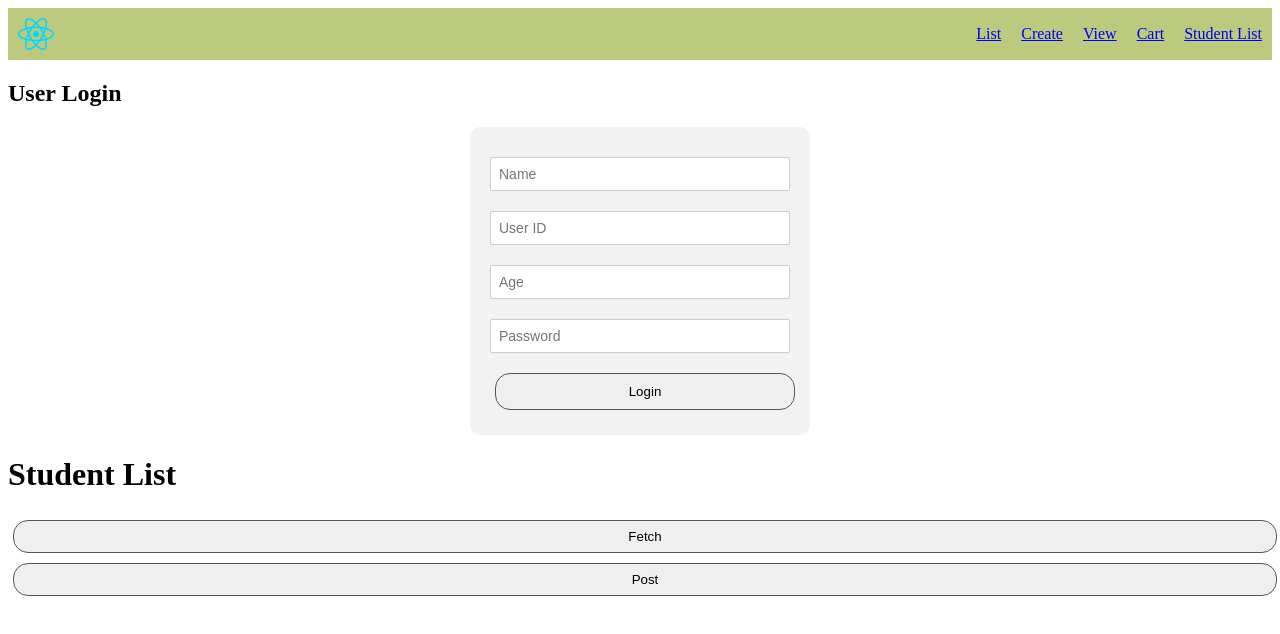
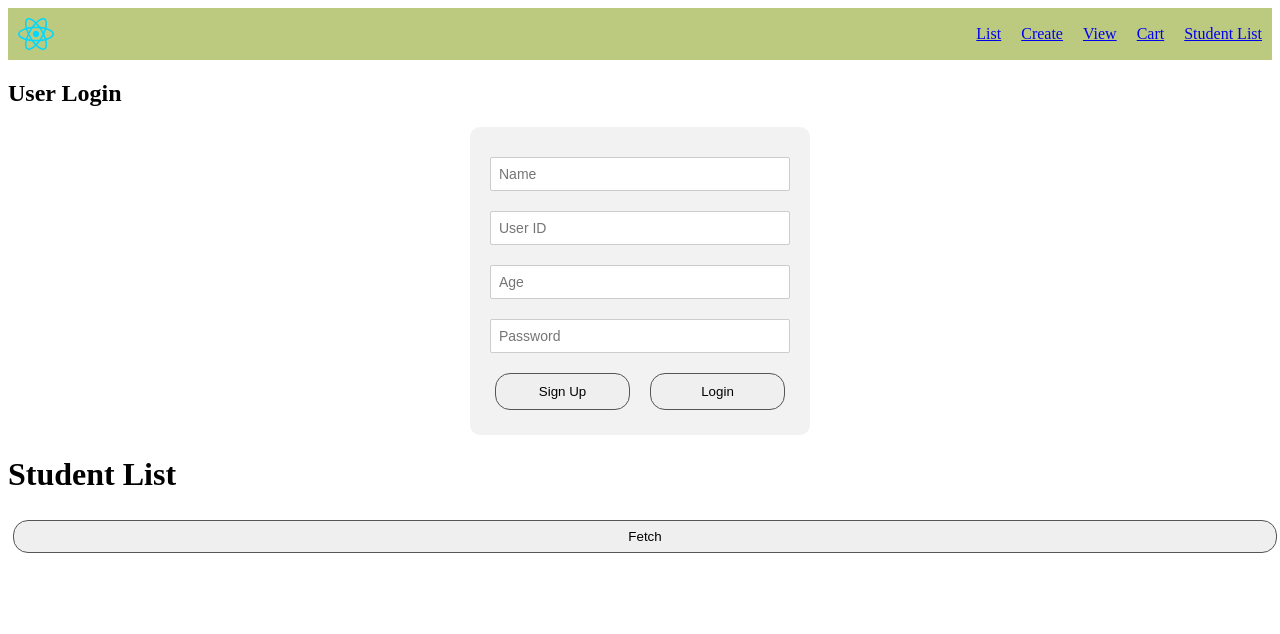
Before and after one commit to VISHVESWRA/react, a React (Vite) app: page /student in a window 1280 px wide. Shown: the top 634 px of the page. Built offline with nearby package versions, Linux system fonts and the light colour scheme.

Commit message:
fix: login

```diff
--- a/package.json
+++ b/package.json
@@ -31,6 +31,6 @@
     "eslint-plugin-react-refresh": "^0.4.20",
     "gh-pages": "^6.3.0",
     "globals": "^16.3.0",
-    "vite": "^7.0.4"
+    "vite": "^7.1.1"
   }
 }
--- a/src/api/Student.js
+++ b/src/api/Student.js
@@ -1,12 +1,17 @@
 import { createAsyncThunk } from "@reduxjs/toolkit";
 
-export const fetchStudent = createAsyncThunk('students/fetchStudent', async () => {
+export const fetchStudent = createAsyncThunk(
+  "students/fetchStudent",
+  async () => {
     const list = await fetch(`http://localhost:9000/students`);
     const data = await list?.json();
     return data;
-})
+  }
+);
 
-export const postData = createAsyncThunk('students/postData', async (newData) => {
+export const postData = createAsyncThunk(
+  "students/postData",
+  async (newData) => {
     // const list = await fetch('http://localhost:9000/students/add', {
     //     method: "POST",
     //     headers: {
@@ -18,14 +23,30 @@ export const postData = createAsyncThunk('students/postData', async (newData) =>
     // alert('Student added')
     // return data
 
-    const query = JSON.stringify(newData)
+    const query = JSON.stringify(newData);
 
     const list = await fetch(`http://localhost:9000/students/add?data=${query}`)
-                            .then(response => response.json())
-                            .then(data=> alert(data.error))
-                            .catch(e => {
-                                alert(e)
-                            })
+      .then((response) => response.json())
+      .then((data) => alert(data.error))
+      .catch((e) => {
+        alert(e);
+      });
     const data = await list?.json();
     return data;
-})
+  }
+);
+
+export const signin = createAsyncThunk("students/signIn", async (data) => {
+  const query = JSON.stringify(data);
+
+  const response = await fetch(
+    `http://localhost:9000/students/signIn?data=${query}`
+  )
+    .then((res) => res.json())
+    .catch((e) => {
+      alert(e);
+    });
+
+  const getting = await response?.json();
+  return getting;
+});
--- a/src/student/StudentList.jsx
+++ b/src/student/StudentList.jsx
@@ -1,44 +1,67 @@
 import { useDispatch } from "react-redux";
-import { fetchStudent, postData } from "../api/Student";
-import './StudentList.css'
+import { fetchStudent, postData, signin } from "../api/Student";
+import "./StudentList.css";
 import { useForm } from "react-hook-form";
 
 function StudentList() {
+  const dispatch = useDispatch();
+  const {
+    register,
+    handleSubmit,
+    formState: { errors },
+  } = useForm();
 
-    const dispatch = useDispatch();
-    const { register, handleSubmit, formState: errors } = useForm();
+  const signUp = (data) => {
+    console.log(data);
+    dispatch(postData(data));
+  };
 
-    const newData = {
-        "name": "Anito",
-        "id": "S004",
-        "age": 21,
-        "password": "pass123"
-    }
-
-    const submit = (data) => {
+  const signIn = (data) => {
     console.log(data);
-        dispatch(postData(data))
-    }
+    dispatch(signin(data));
+  };
 
   return (
     <>
       <h2>User Login</h2>
-            <form onSubmit={handleSubmit(submit)}>
-                <input type="text" id="name" placeholder="Name" {...register('name', { required: 'Required' })} />
+      <form>
+        <>
+          <input
+            type="text"
+            id="name"
+            placeholder="Name"
+            {...register("name", { required: "Required" })}
+          />
           {errors.name && <p>{errors.name.message}</p>}
-                <input type="text" id="id" placeholder="User ID"  {...register('id')} />
-                <input type="number" id="age" placeholder="Age"  {...register('age')} />
-                <input type="password" id="password" placeholder="Password"  {...register('password')} />
-                <button type="submit">Login</button>
+        </>
+        <input type="text" id="id" placeholder="User ID" {...register("id")} />
+        <input type="number" id="age" placeholder="Age" {...register("age")} />
+        <>
+          <input
+            type="password"
+            id="password"
+            placeholder="Password"
+            {...register("password", { required: "Required" })}
+          />
+          {errors.password && <p>{errors.password.message}</p>}
+        </>
+        <div style={{ display: "flex", flexDirection: "row", gap: "10px" }}>
+          <button type="submit" onClick={handleSubmit(signUp)}>
+            Sign Up
+          </button>
+          <button type="submit" onClick={handleSubmit(signIn)}>
+            Login
+          </button>
+        </div>
       </form>
 
       <div className="message" id="message"></div>
 
       <h1>Student List</h1>
       <button onClick={() => dispatch(fetchStudent())}>Fetch</button>
-            <button onClick={() => dispatch(postData(newData))}>Post</button>
+      {/* <button onClick={() => dispatch(postData(newData))}>Post</button> */}
     </>
-    )
+  );
 }
 
 export default StudentList;
```
Also changed, not shown: 1 other file (tests, documents, lock files or other folders). Lines whose indentation alone changed are shown as unchanged.
